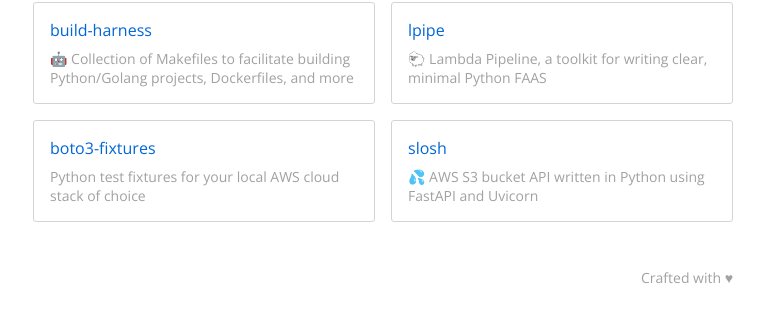
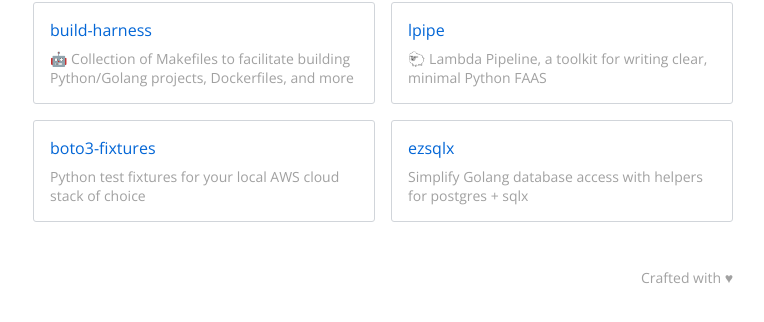
Before and after one commit to alphachai/charliemathews.com, a Jekyll site: the page built from index.md, in a window 1280 px wide. Shown: the part 195-517 px from the top of the page, without its empty margins (257-1021 px from the left). Built offline with Jekyll 4.4.1, drawn with Linux system fonts in a browser that asks for light colours.

Commit message:
Add tovala/ezsqlx

```diff
--- a/_data/projects.yml
+++ b/_data/projects.yml
@@ -7,6 +7,6 @@
 - name: boto3-fixtures
   desc: Python test fixtures for your local AWS cloud stack of choice
   url: https://github.com/alphachai/boto3-fixtures
-- name: slosh
-  desc: 💦 AWS S3 bucket API written in Python using FastAPI and Uvicorn
-  url: https://github.com/alphachai/slosh
+- name: ezsqlx
+  desc: Simplify Golang database access with helpers for postgres + sqlx
+  url: https://github.com/tovala/ezsqlx
```
